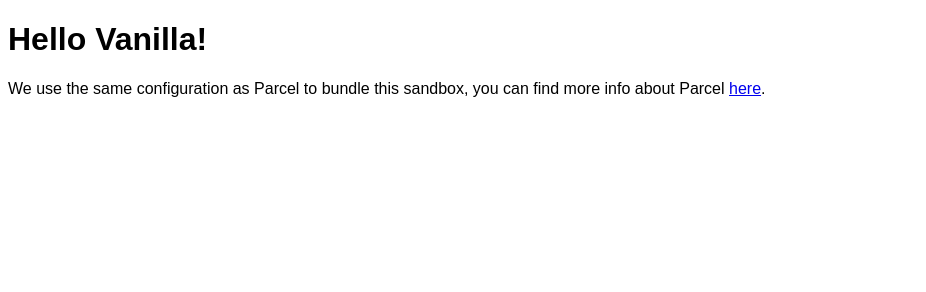
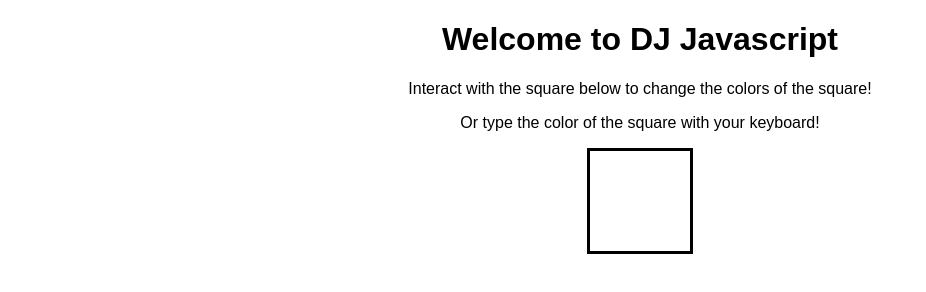
Before and after one commit to dokuritsu/DJ_Javascript, a website built with Parcel: page index.html in a window 1280 px wide. Shown: the whole page, without its empty margins (0-926 px from the left). Built offline with nearby package versions, Linux system fonts and the light colour scheme.

Commit message:
added eventlisteners

```diff
--- a/index.html
+++ b/index.html
@@ -1,16 +1,18 @@
 <!DOCTYPE html>
 <html>
+  <head>
+    <title>DJ Javascript</title>
+    <meta charset="UTF-8" />
+  </head>
 
-<head>
-	<title>Parcel Sandbox</title>
-	<meta charset="UTF-8" />
-</head>
+  <body>
+    <h1>Welcome to DJ Javascript</h1>
+    <p>Interact with the square below to change the colors of the square!</p>
+    <p>Or type the color of the square with your keyboard!</p>
+    <div id="squares">
+      <!-- <h2>Click Me</h2> -->
+    </div>
 
-<body>
-	<div id="app"></div>
-
-	<script src="src/index.js">
-	</script>
-</body>
-
+    <script src="src/index.js"></script>
+  </body>
 </html>
--- a/src/index.js
+++ b/src/index.js
@@ -1,10 +1,39 @@
 import "./styles.css";
 
-document.getElementById("app").innerHTML = `
-<h1>Hello Vanilla!</h1>
-<div>
-  We use the same configuration as Parcel to bundle this sandbox, you can find more
-  info about Parcel
-  <a href="https://parceljs.org" target="_blank" rel="noopener noreferrer">here</a>.
-</div>
-`;
+// var square = document.querySelector("#squares");
+var square = document.getElementById("squares");
+
+square.addEventListener("dblclick", doubleClick);
+
+square.addEventListener("mouseover", hover);
+
+square.addEventListener("mouseup", release);
+
+square.addEventListener("mousedown", hold);
+
+document.body.addEventListener("wheel", scroll);
+
+function scroll() {
+  console.log("Scrolling through the page");
+  square.style.backgroundColor = "darkorange";
+}
+
+function doubleClick() {
+  console.log("Square was double clicked");
+  square.style.backgroundColor = "green";
+}
+
+function hover() {
+  console.log("Mouse is hovering over square");
+  square.style.backgroundColor = "blue";
+}
+
+function release() {
+  console.log("Mouse was released over square");
+  square.style.backgroundColor = "yellow";
+}
+
+function hold() {
+  console.log("Mouse was held over square");
+  square.style.backgroundColor = "red";
+}
--- a/src/styles.css
+++ b/src/styles.css
@@ -1,3 +1,16 @@
 body {
   font-family: sans-serif;
 }
+
+body {
+  text-align: center;
+}
+
+#squares {
+  height: 100px;
+  width: 100px;
+  border-style: solid;
+  border: 10 px;
+  border-color: black;
+  margin: 0 auto;
+}
```
